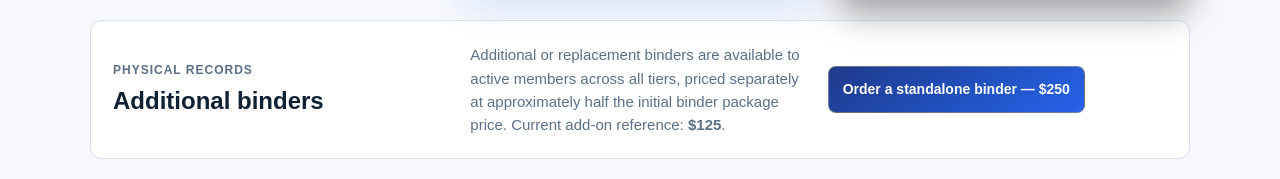
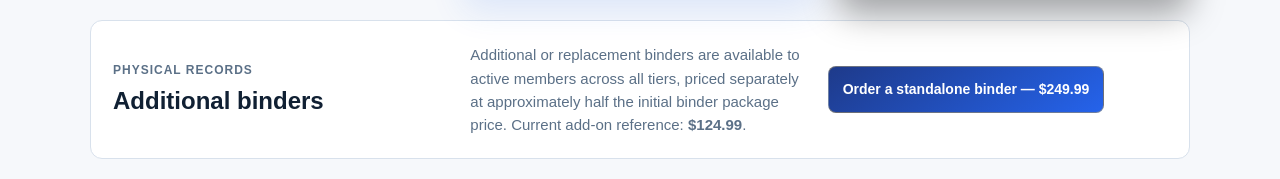
Before and after one commit to Tigerclaw77/paladincompliance, a Next.js app: page /pricing in a window 1280 px wide. Shown: the part 1253-1432 px from the top of the page. Built offline with nearby package versions, Linux system fonts and the light colour scheme; no server answers.

Commit message:
Show exact binder price in pricing CTA

```diff
--- a/src/app/pricing/PricingClient.tsx
+++ b/src/app/pricing/PricingClient.tsx
@@ -414,7 +414,7 @@ function formatOneTimePrice(amountCents: number) {
 function formatCurrency(amountCents: number) {
   return new Intl.NumberFormat("en-US", {
     currency: "USD",
-    maximumFractionDigits: 0,
+    maximumFractionDigits: amountCents % 100 === 0 ? 0 : 2,
     style: "currency",
   }).format(amountCents / 100);
 }
```
Also changed, not shown: 1 other file (tests, documents, lock files or other folders).
